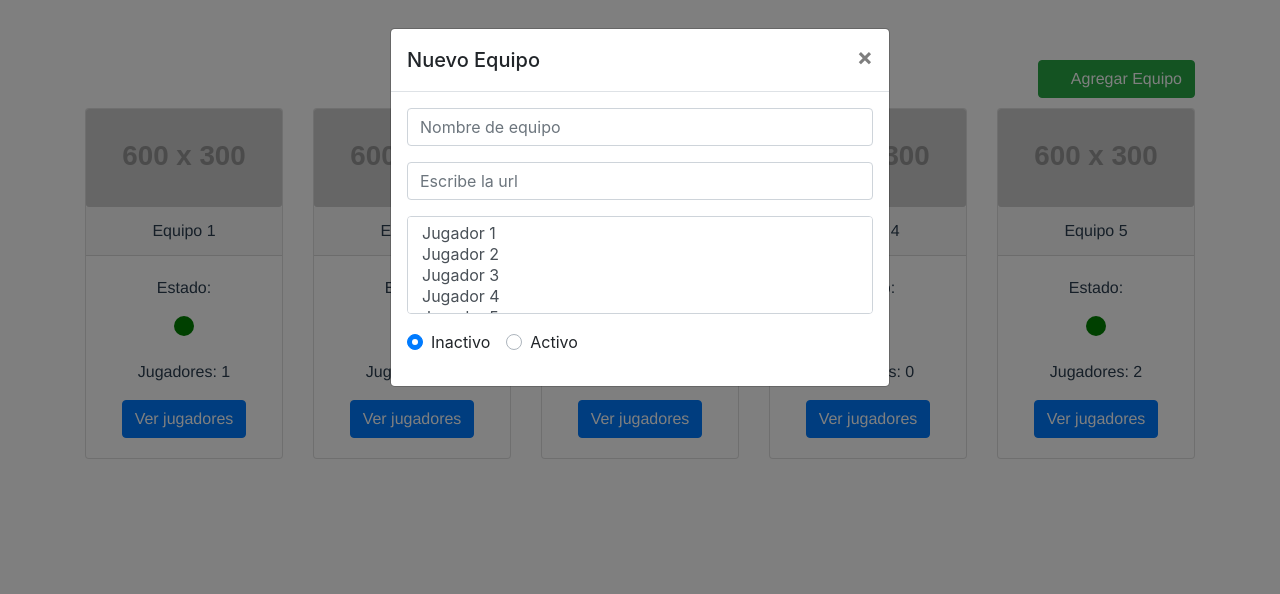
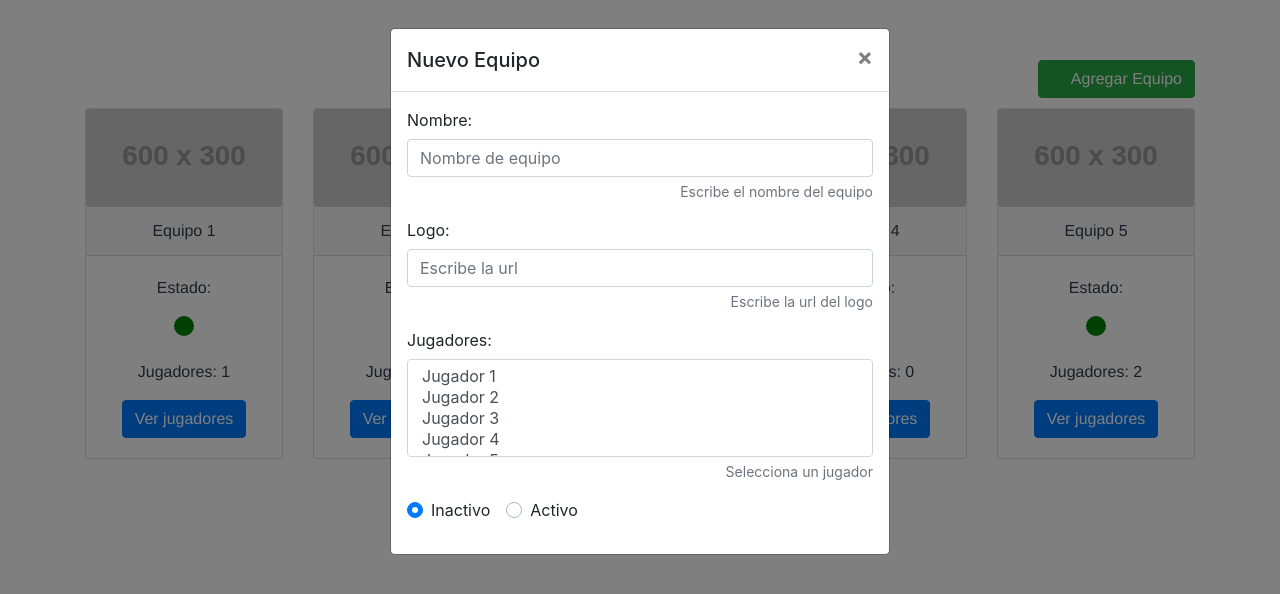
Before and after one commit to yacafx/in-mi-liga, a Vue app: page / in a window 1280 px wide. Both pictures are taken after a click on the button "Agregar Equipo". Shown: the top 594 px of the page. Built offline with nearby package versions, Linux system fonts and the light colour scheme; some icons are missing.

Commit message:
Customize form

```diff
--- a/src/components/forms/Equipo.vue
+++ b/src/components/forms/Equipo.vue
@@ -1,26 +1,26 @@
 <template>
-  <b-modal id="myModal" title="Nuevo Equipo" footer-class="mymodal-footer">
+  <b-modal id="myModal" title="Nuevo Equipo" body-class="mymodal-body" footer-class="mymodal-footer">
 
     <b-form v-if="show">
-       <b-form-group>
+      <b-form-group label="Nombre:" description="Escribe el nombre del equipo">
         <b-form-input v-model="form.nombre"
                         required
                         placeholder="Nombre de equipo">
         </b-form-input>
       </b-form-group>
-       <b-form-group>
+      <b-form-group label="Logo:" description="Escribe la url del logo">
         <b-form-input v-model="form.logo"
                         required
                         placeholder="Escribe la url">
         </b-form-input>
       </b-form-group>
-       <b-form-group>
+      <b-form-group label="Jugadores:" description="Selecciona un jugador">
         <b-form-select :options="jugadores"
                         required multiple
                         v-model="form.jugadores">
           </b-form-select>
       </b-form-group>
-       <b-form-group>
+      <b-form-group >
           <b-form-radio-group v-model="form.estado">
             <b-form-radio value="false">Inactivo</b-form-radio>
             <b-form-radio value="true">Activo</b-form-radio>
@@ -56,5 +56,12 @@ export default {
 }
 </script>
 
-<style scoped>
+<style>
+.mymodal-body .col-form-label {
+  text-align: left;
+}
+
+.mymodal-body .text-muted {
+  text-align: right;
+}
 </style>
```
Lines whose indentation alone changed are shown as unchanged.
